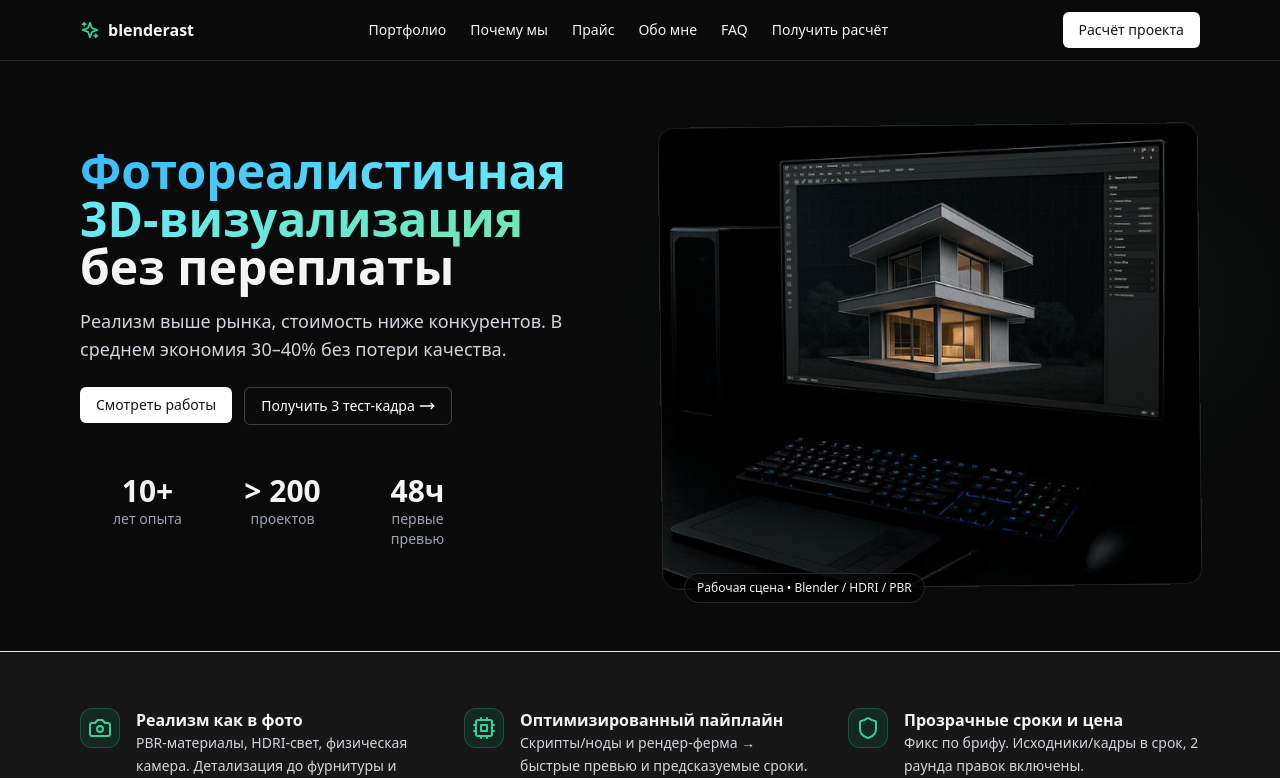
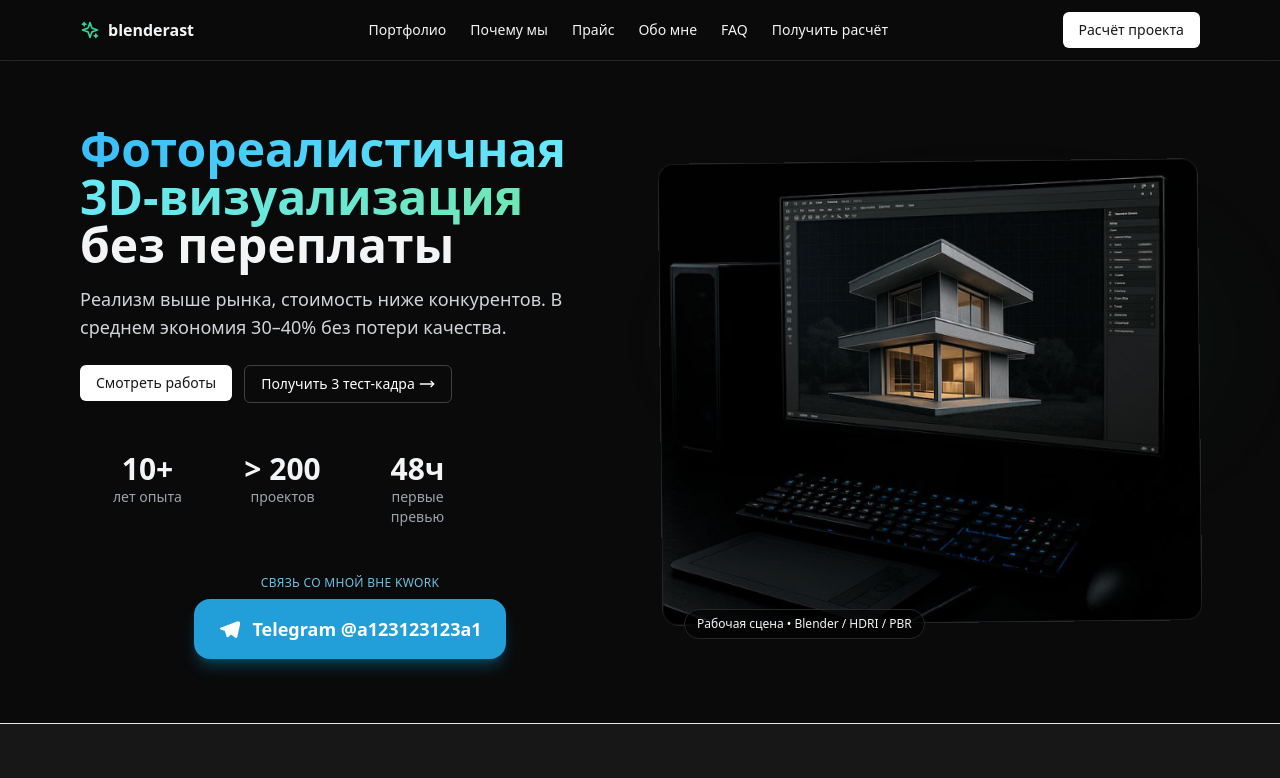
Before and after one commit to laverekoy777/blenderast, a React (Vite) app: page / in a window 1280 px wide. Shown: the top 778 px of the page. Built offline with nearby package versions, Linux system fonts and the light colour scheme.

Commit message:
Update App.jsx

```diff
--- a/src/App.jsx
+++ b/src/App.jsx
@@ -352,12 +352,13 @@ export default function Landing3D() {
 <section className="relative overflow-hidden">
   <div className="max-w-6xl mx-auto px-4 py-16 grid md:grid-cols-2 gap-10 items-center">
 
-    {/* Левый столбец — оффер */}
+    {/* Левый столбец */}
     <motion.div
       initial={{ opacity: 0, y: 20 }}
       whileInView={{ opacity: 1, y: 0 }}
       viewport={{ once: true }}
       transition={{ duration: 0.6 }}
+      className="relative"
     >
       <h1 className="text-4xl md:text-5xl font-bold leading-tight">
         <span className="bg-gradient-to-r from-sky-400 via-cyan-300 to-emerald-300 bg-clip-text text-transparent">
@@ -365,6 +366,7 @@ export default function Landing3D() {
         </span>{" "}
         без переплаты
       </h1>
+
       <p className="mt-4 text-gray-300 text-lg">
         Реализм выше рынка, стоимость ниже конкурентов. В среднем экономия 30–40% без потери качества.
       </p>
@@ -385,12 +387,38 @@ export default function Landing3D() {
 
       <div className="mt-8 grid grid-cols-3 md:w-3/4">
         <Stat value="10+" label="лет опыта" />
-        <Stat value="> 200" label="проектов" />
+        <Stat value="&gt; 200" label="проектов" />
         <Stat value="48ч" label="первые превью" />
+      </div>
+
+      {/* Центр внизу левого блока — Telegram CTA */}
+      <div className="mt-8 flex flex-col items-center">
+        <div className="text-xs uppercase tracking-wide text-sky-300/90 mb-2">
+          Связь со мной вне Kwork
+        </div>
+
+        <motion.a
+          href="https://t.me/a123123123a1"
+          target="_blank"
+          rel="noopener noreferrer"
+          className="inline-flex items-center gap-3 rounded-2xl px-6 py-4 text-lg font-semibold
+                     bg-[#229ED9] text-white shadow-lg shadow-sky-500/30
+                     hover:bg-[#1f95cf] focus:outline-none focus:ring-2 focus:ring-sky-400/80"
+          initial={{ y: 0 }}
+          animate={{ y: [0, -5, 0] }}
+          transition={{ duration: 1.6, repeat: Infinity, repeatType: "mirror", ease: "easeInOut" }}
+          aria-label="Открыть Telegram @a123123123a1"
+        >
+          {/* Иконка Telegram (SVG, без зависимостей) */}
+          <svg width="22" height="22" viewBox="0 0 24 24" fill="none" aria-hidden="true">
+            <path d="M21.5 3.5L2.9 10.6c-.9.35-.89 1.65.03 1.96l4.52 1.6 2 6.19c.26.82 1.3 1.06 1.9.44l2.77-2.86 4.83 3.67c.76.58 1.86.16 2.07-.78l3.37-15.2c.21-.95-.7-1.75-1.62-1.37Z" fill="white"/>
+          </svg>
+          Telegram @a123123123a1
+        </motion.a>
       </div>
     </motion.div>
 
-    {/* Правый столбец — одно фото с красивой анимацией */}
+    {/* Правый столбец */}
     <motion.div
       className="relative group"
       initial={{ opacity: 0, scale: 0.98, y: 20 }}
@@ -399,13 +427,10 @@ export default function Landing3D() {
       transition={{ duration: 0.8, ease: "easeOut" }}
       whileHover={{ y: -6 }}
     >
-      {/* Глоу-подсветка за кадром */}
       <div
         className="absolute -inset-6 rounded-[28px] blur-3xl opacity-30 group-hover:opacity-60 transition-opacity"
         style={{ background: "radial-gradient(600px 240px at 60% 40%, rgba(16,185,129,.35), transparent 60%)" }}
       />
-
-      {/* Карточка с изображением */}
       <motion.div
         className="relative rounded-2xl overflow-hidden border border-neutral-800 bg-neutral-900/40"
         initial={{ rotate: -0.6 }}
@@ -422,8 +447,6 @@ export default function Landing3D() {
           viewport={{ once: true }}
           transition={{ duration: 0.6 }}
         />
-
-        {/* Блик при ховере */}
         <motion.div
           className="pointer-events-none absolute inset-0"
           initial={{ opacity: 0 }}
@@ -434,12 +457,8 @@ export default function Landing3D() {
               "linear-gradient(120deg, transparent 20%, rgba(255,255,255,.08) 35%, transparent 55%)",
           }}
         />
-
-        {/* Неоновая рамка при ховере */}
         <div className="absolute inset-0 rounded-2xl ring-1 ring-transparent group-hover:ring-emerald-500/50 transition-all" />
       </motion.div>
-
-      {/* Плавающий бейдж */}
       <motion.div
         className="absolute -bottom-4 left-6 right-auto px-3 py-1.5 rounded-full text-xs bg-black/60 border border-neutral-800"
         initial={{ opacity: 0, y: 10 }}
@@ -450,7 +469,8 @@ export default function Landing3D() {
       </motion.div>
     </motion.div>
   </div>
- </section>
+</section>
+
       {/* WHY */}
       <section id="why" className="py-14 bg-neutral-900 border-y scroll-mt-24">
         <motion.div
```
